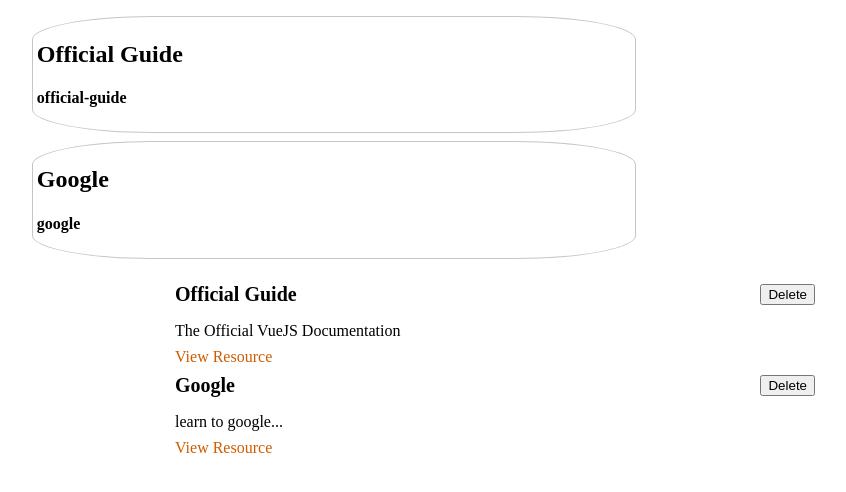
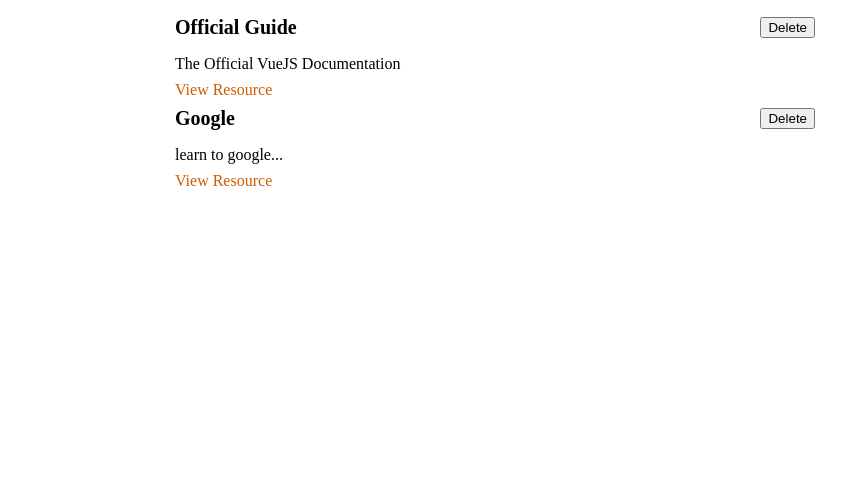
Before and after one commit to northernocean/learning-js-vue, a Vue app: page / in a window 1280 px wide. Shown: the top 492 px of the page, without its empty margins (145-991 px from the left). Built offline with nearby package versions, Linux system fonts and the light colour scheme.

Commit message:
remove my solution update to course solution

```diff
--- a/src/App.vue
+++ b/src/App.vue
@@ -1,22 +1,12 @@
 <template>
-  <ul>
-    <li v-for="resource in storedResources" :key="resource.id">
-      <resource-card
-        :title="resource.title"
-        :description="resource.id"
-      ></resource-card>
-    </li>
-  </ul>
   <stored-resources :resources="storedResources"></stored-resources>
 </template>
 
 <script>
-import ResourceCard from './components/ResourceCard.vue';
 import StoredResources from './components/learning-resources/StoredResources.vue';
 
 export default {
   components: {
-    'resource-card': ResourceCard,
     'stored-resources': StoredResources,
   },
   data() {
--- a/src/components/ResourceCard.vue
+++ /dev/null
@@ -1,35 +0,0 @@
-<template>
-  <div>
-    <h2>{{ title }} </h2>
-    <h4> {{ description }} </h4>
-  </div>
-</template>
-
-<script>
-  export default {
-    props: {
-      title: {
-        type: String,
-        Required: true
-      },
-      description: {
-        type: String,
-        Required: false,
-        default: ''
-      },
-    }
-  }
-
-</script>
-
-<style scoped>
-  div {
-    width: 50%;
-    margin-left: 10%;
-    border: 1px solid;
-    padding: .25rem;
-    border-radius: 20%;
-    border-color: rgba(110, 110, 110,.4);
-
-  }
-</style>
```
